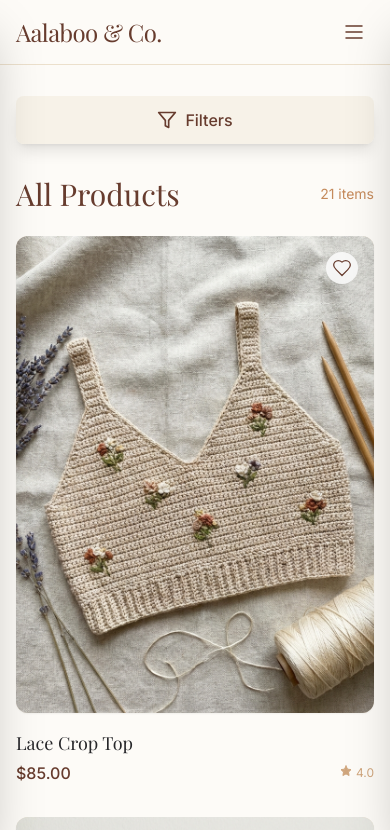
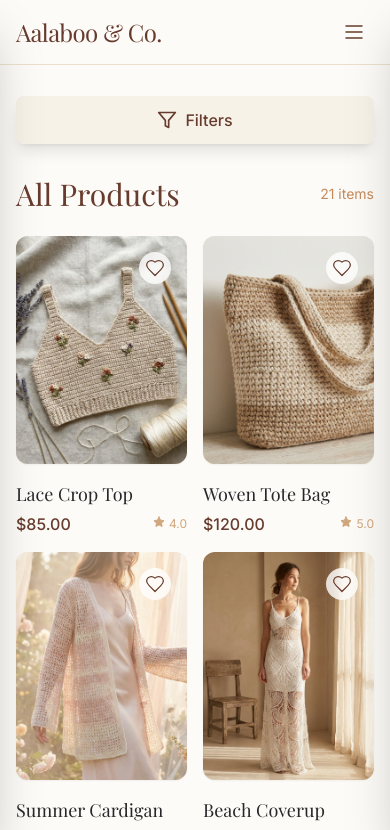
Before and after one commit to ehsaancode/crochetApp, a React (Vite) app: page /collection in a window 390 px wide. Shown: the top 830 px of the page. Built offline with nearby package versions, Linux system fonts and the light colour scheme; a web font is replaced by a local one.

Commit message:
before button animation

```diff
--- /dev/null
+++ b/src/lib/utils.ts
@@ -0,0 +1,6 @@
+import { type ClassValue, clsx } from "clsx"
+import { twMerge } from "tailwind-merge"
+
+export function cn(...inputs: ClassValue[]) {
+    return twMerge(clsx(inputs))
+}
--- a/src/pages/Collection.jsx
+++ b/src/pages/Collection.jsx
@@ -114,7 +114,7 @@ function Collection({ wishlist, toggleWishlist }) {
                     <span className="text-silk-500 text-sm">{products.length} items</span>
                 </div>
 
-                <div className="grid grid-cols-1 sm:grid-cols-2 lg:grid-cols-4 gap-8">
+                <div className="grid grid-cols-2 md:grid-cols-3 lg:grid-cols-4 gap-4 md:gap-8">
                     {products.map((item) => (
                         <Link to={`/product/${item.id}`} key={item.id} className="group cursor-pointer" onClick={saveScrollPosition}>
                             <div className="relative aspect-[3/4] bg-silk-200 mb-4 rounded-xl overflow-hidden shadow-sm group-hover:shadow-md transition-shadow duration-500">
--- a/vite.config.js
+++ b/vite.config.js
@@ -4,4 +4,9 @@ import react from '@vitejs/plugin-react'
 // https://vitejs.dev/config/
 export default defineConfig({
     plugins: [react()],
+    resolve: {
+        alias: {
+            "@": "/src",
+        },
+    },
 })
```
Also changed, not shown: package.json (+6 -2 lines), tsconfig.json (added, +39 -0 lines), tsconfig.node.json (added, +12 -0 lines), src/pages/Shad.tsx (added), 1 other file (tests, documents, lock files or other folders).
